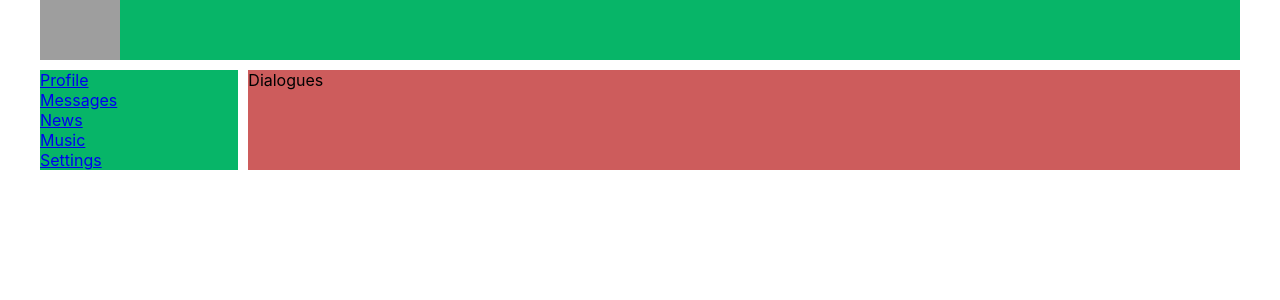
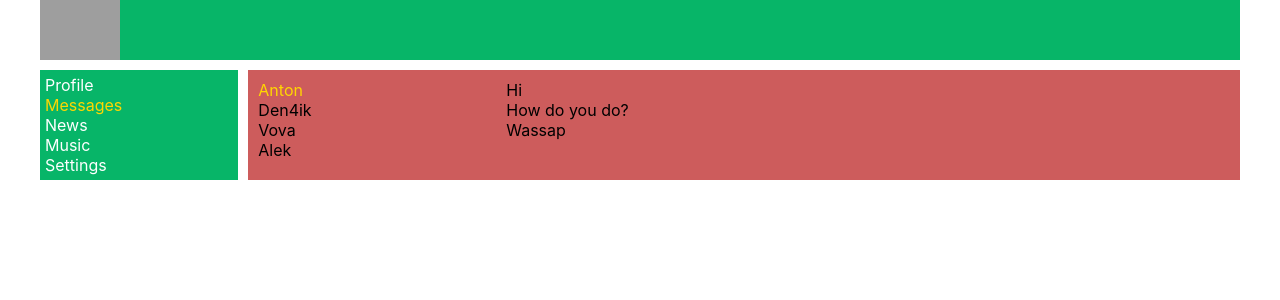
Before and after one commit to anton-serhiienko/my-app, a React (Create React App) app: page /dialogues in a window 1280 px wide. Shown: the top 300 px of the page. Built offline with nearby package versions, Linux system fonts and the light colour scheme; grey boxes are pictures that could not be loaded.

Commit message:
08.03.2021 my-app 21 lesson

```diff
--- a/src/components/Dialogues/Dialogues.jsx
+++ b/src/components/Dialogues/Dialogues.jsx
@@ -1,10 +1,34 @@
-// import css from "./Music.module.css";
+import css from "./Dialogues.module.css";
 
 
 const Dialogues = () => {
     return(
-        <div>
-            Dialogues
+        <div className={css.dialogs}>
+            <div className={css.dialogsItems}>
+                <div className={css.dialog +' ' + css.active}>
+                    Anton
+                </div>
+                <div className={css.dialog}>
+                    Den4ik
+                </div>
+                <div className={css.dialog}>
+                    Vova
+                </div>
+                <div className={css.dialog}>
+                    Alek
+                </div>
+            </div>
+            <div className={css.messages}>
+                <div className={css.message}>
+                    Hi
+                </div>
+                <div className={css.message}>
+                    How do you do?
+                </div>
+                <div className={css.message}>
+                    Wassap
+                </div>
+            </div>
         </div>
     )
 }
--- a/src/components/Dialogues/Dialogues.module.css
+++ b/src/components/Dialogues/Dialogues.module.css
@@ -0,0 +1,24 @@
+.dialogs{
+    display: grid;
+    grid-template-columns: 3fr 9fr;
+}
+
+.dialogsItems{
+    padding:10px;
+}
+
+.dialogsItems .active{
+    color: gold;
+}
+
+.dialog{
+
+}
+
+.messages{
+    padding:10px;
+}
+
+.messages .message{
+
+}
--- a/src/components/Navbar/Navbar.jsx
+++ b/src/components/Navbar/Navbar.jsx
@@ -1,24 +1,25 @@
 import React from "react";
 import css from "./Navbar.module.css"
+import {NavLink} from "react-router-dom";
 
 
 const Navbar = () => {
     return (
         <nav className={css.nav}>
             <div className={css.item}>
-                <a href="/profile">Profile</a>
+                <NavLink to="/profile" activeClassName={css.activeLink}>Profile</NavLink>
             </div>
             <div className={css.item}>
-                <a href="/dialogues">Messages</a>
+                <NavLink to="/dialogues" activeClassName={css.activeLink}>Messages</NavLink>
             </div>
             <div className={css.item}>
-                <a href="/news">News</a>
+                <NavLink to="/news" activeClassName={css.activeLink}>News</NavLink>
             </div>
             <div className={css.item}>
-                <a href="/music">Music</a>
+                <NavLink to="/music" activeClassName={css.activeLink}>Music</NavLink>
             </div>
             <div className={css.item}>
-                <a href="/settings">Settings</a>
+                <NavLink to="/settings" activeClassName={css.activeLink}>Settings</NavLink>
             </div>
 
         </nav>
--- a/src/components/Navbar/Navbar.module.css
+++ b/src/components/Navbar/Navbar.module.css
@@ -1,8 +1,15 @@
 .nav {
     grid-area: n;
     background-color: #07B568;
+    padding: 5px;
 }
 
-.item{
+.item a{
     color:white;
+    text-decoration: none;
 }
+
+.item a.activeLink{
+    color: gold;
+
+}
```
